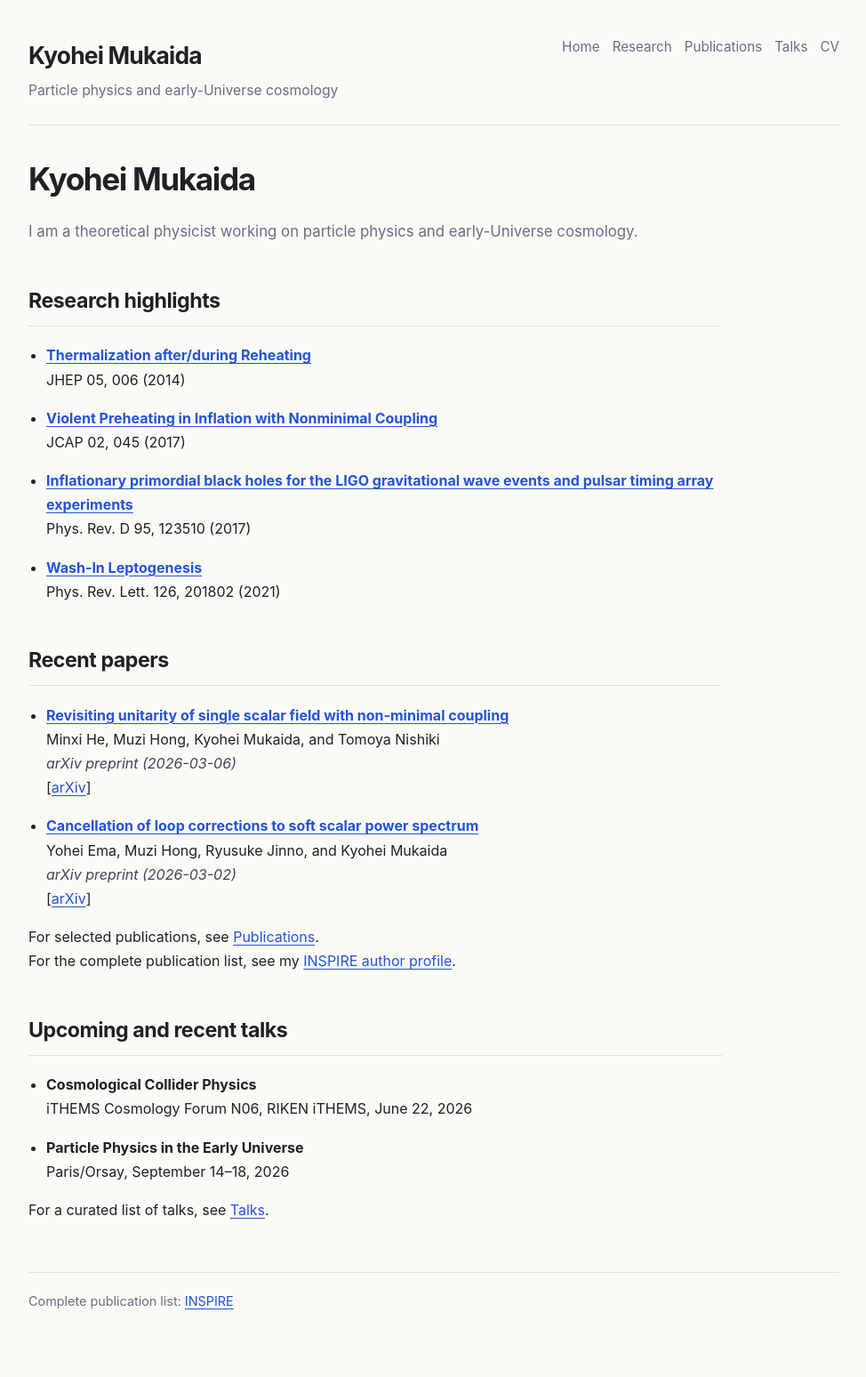
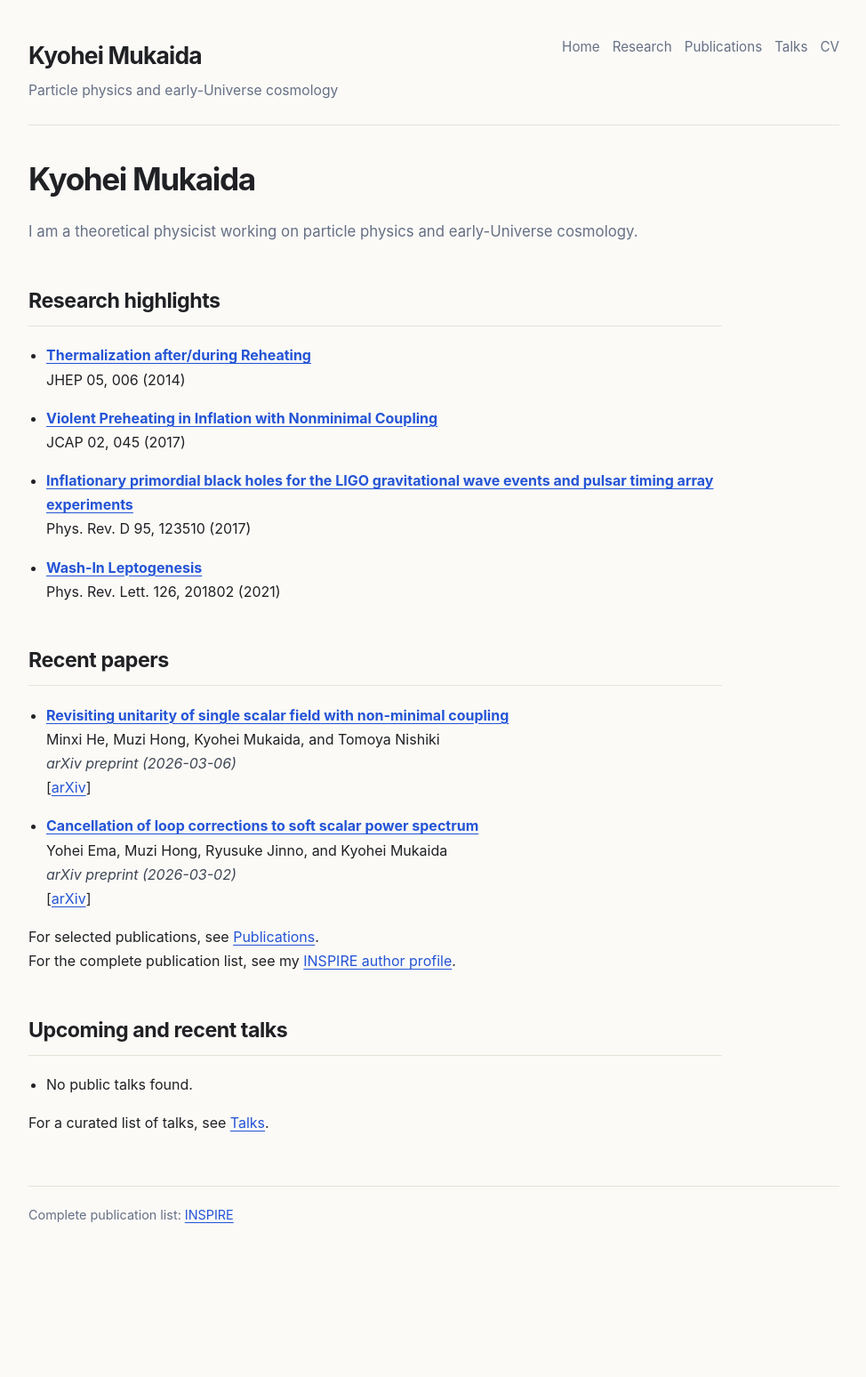
Before and after one commit to kyoheimukaida/kyoheimukaida.github.io, a Jekyll site: the page built from index.md, in a window 1280 px wide. Shown: the whole page at 89% size, without its empty margins (152-1126 px from the left). Built offline with Jekyll 4.4.1, drawn with Linux system fonts in a browser that asks for light colours; after the commit the page ends 1450 px from its top, so only the background shows below that.

Commit message:
Update talks

```diff
--- a/index.md
+++ b/index.md
@@ -41,11 +41,7 @@ For the complete publication list, see my [INSPIRE author profile](https://inspi
 ## Upcoming and recent talks
 
 <!-- talks:start -->
-- **Cosmological Collider Physics**
-  iTHEMS Cosmology Forum N06, RIKEN iTHEMS, June 22, 2026
-
-- **Particle Physics in the Early Universe**
-  Paris/Orsay, September 14--18, 2026
+- No public talks found.
 <!-- talks:end -->
 
 For a curated list of talks, see [Talks](talks.md).
```
Also changed, not shown: talks.md (+1 -1 lines).
